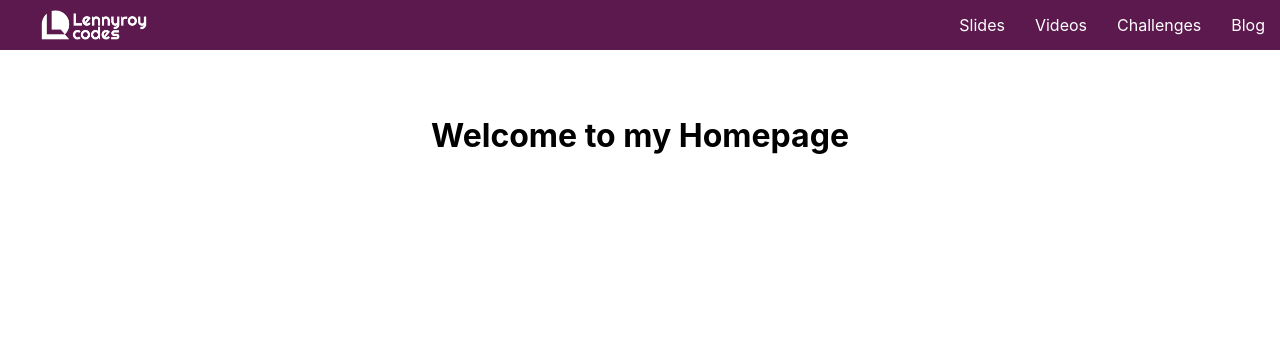
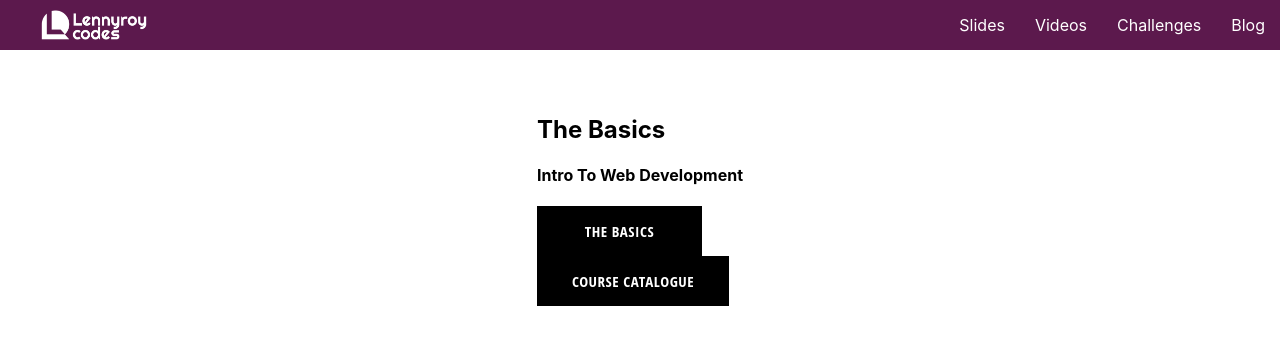
Before and after one commit to Ibenthinkin/Lennyroy-Codes-React, a React (Create React App) app: page / in a window 1280 px wide. Shown: the top 344 px of the page. Built offline with nearby package versions, Linux system fonts and the light colour scheme.

Commit message:
make title banner

```diff
--- /dev/null
+++ b/src/components/custom-button/custom-button.component.jsx
@@ -0,0 +1,8 @@
+import React from 'react'
+import './custom-button.styles.scss'
+
+const CustomButton = ({text}) => (
+    <button className='custom-button'>{text}</button>
+)
+
+export default CustomButton
--- /dev/null
+++ b/src/components/custom-button/custom-button.styles.css
@@ -0,0 +1,23 @@
+.custom-button {
+  min-width: 165px;
+  width: auto;
+  height: 50px;
+  letter-spacing: 0.5px;
+  line-height: 50px;
+  padding: 0 35px 0 35px;
+  font-size: 15px;
+  background-color: black;
+  color: white;
+  text-transform: uppercase;
+  font-family: "Open Sans Condensed";
+  font-weight: bolder;
+  border: none;
+  cursor: pointer;
+  display: flex;
+  justify-content: center;
+}
+.custom-button:hover {
+  background-color: white;
+  color: black;
+  border: 1px solid black;
+}
--- /dev/null
+++ b/src/components/custom-button/custom-button.styles.scss
@@ -0,0 +1,26 @@
+.custom-button {
+  min-width: 165px;
+  width: auto;
+  height: 50px;
+  letter-spacing: 0.5px;
+  line-height: 50px;
+  padding: 0 35px 0 35px;
+  font-size: 15px;
+  background-color: black;
+  color: white;
+  text-transform: uppercase;
+  font-family: 'Open Sans Condensed';
+  font-weight: bolder;
+  border: none;
+  cursor: pointer;
+  display: flex;
+  justify-content: center;
+
+  &:hover {
+    background-color: white;
+    color: black;
+    border: 1px solid black;
+  }
+
+
+}
--- a/src/components/title-banner/title-banner.component.jsx
+++ b/src/components/title-banner/title-banner.component.jsx
@@ -1,7 +1,18 @@
 import React from 'react'
+
+import CustomButton from '../custom-button/custom-button.component'
 
 const TitleBanner = () =>(
     <div className='title-banner'>
-
+        <div className='project-title'>
+            <h2>The Basics</h2>
+            <h4>Intro To Web Development</h4>
+        </div>
+        <div className='button-container'>
+            <CustomButton text='The Basics'/>
+            <CustomButton text='Course Catalogue' />
+        </div>
     </div>
 )
+
+export default TitleBanner
--- a/src/pages/homepage/homepage.component.jsx
+++ b/src/pages/homepage/homepage.component.jsx
@@ -2,9 +2,11 @@ import React from 'react';
 
 import './homepage.styles.scss';
 
+import TitleBanner from '../../components/title-banner/title-banner.component'
+
 const HomePage = () => (
   <div className='homepage'>
-    <h1>Welcome to my Homepage</h1>
+    <TitleBanner/>
   </div>
 );
 
```
